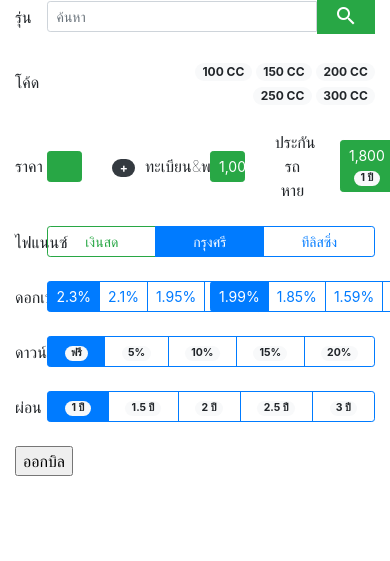
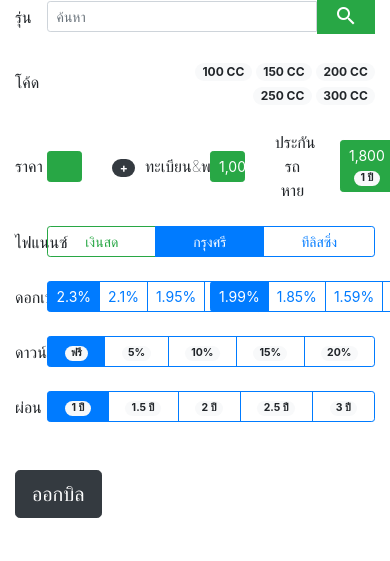
Before and after one commit to varin-odd/chokdee, a PHP site: page / in a window 390 px wide; the page is wider, and only the part inside the window is pictured. Shown: the part 81-642 px from the top of that part. Run offline with PHP 8.4, Linux system fonts and the light colour scheme; some libraries are stand-ins or nearby versions.

Commit message:
Fix form submit problem in mobile device.

```diff
--- a/index.php
+++ b/index.php
@@ -88,7 +88,6 @@
         </a>
     </nav>
     <br>
-    <form action="bill_form.php" method="post">
     <div class="container font-weight-lighter">
         <div class="row">
             <div class="input-group align-items-center">
@@ -330,12 +329,14 @@
                 </div>
             </div>
             <br>
-            <input type="text" name="fname" value="จิราพรรณ์" style="display:none">
-            <input type="text" name="lname" value="พุ่มเพ็ชร" style="display:none">
-            <input type="submit" value="ออกบิล">
+            <br>
+            <form action="bill_form.php" method="post">
+                <input type="text" name="fname" value="จิราพรรณ์" style="display:none">
+                <input type="text" name="lname" value="พุ่มเพ็ชร" style="display:none">
+                <button type="submit" class="btn btn-dark btn-lg">ออกบิล</button>
+            </form>
         </div>
     </div>
-    </form>
     <?php if ($isAdmin) { ?>
         <nav class="navbar fixed-bottom navbar-light bg-light">
             <p class="h4 text-success font-weight-lighter" id="scoring-margin"></p>
```
